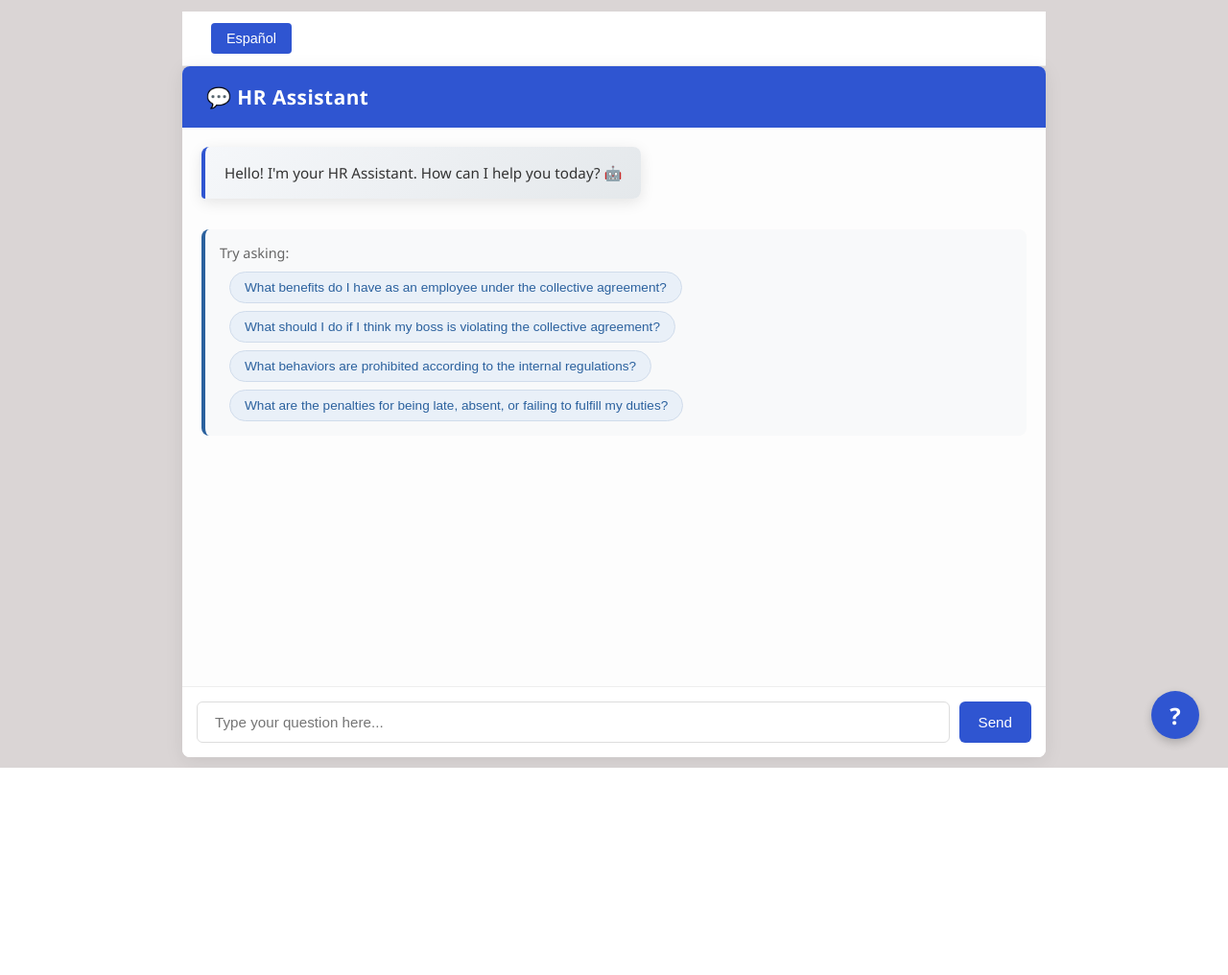
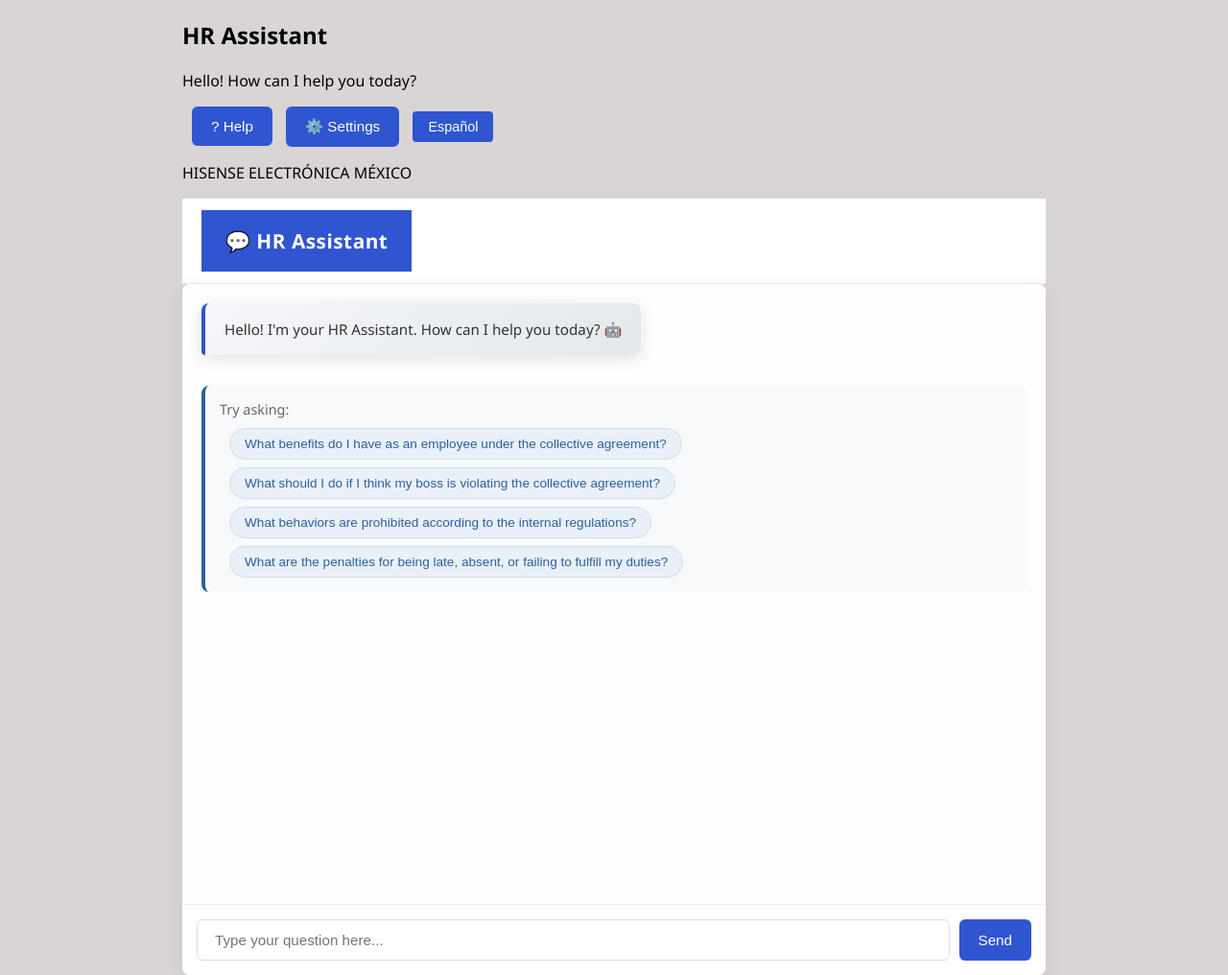
Before and after one commit to bmachado200/RH-Proyect-A.J, a Flask app: page / in a window 1280 px wide. Shown: the whole page at 96% size. Before the commit the page ends 800 px from the top, so only its background shows below. Run offline with Flask 3, Linux system fonts and the light colour scheme.

Commit message:
Update index.html

```diff
--- a/templates/index.html
+++ b/templates/index.html
@@ -38,13 +38,38 @@
     </div>
 
     <div id="appContainer">
+        <div class="sidebar">
+            <div class="sidebar-header">
+                <h2 id="sidebarTitle">HR Assistant</h2>
+                <p class="welcome-message" id="welcomeMessage">Hello! How can I help you today?</p>
+            </div>
+
+            <div class="sidebar-menu">
+                <button id="helpButton" class="sidebar-button">
+                    <span class="icon">?</span>
+                    <span id="helpButtonText">Help</span>
+                </button>
+                <button id="settingsButton" class="sidebar-button">
+                    <span class="icon">⚙️</span>
+                    <span id="settingsButtonText">Settings</span>
+                </button>
+                <button id="languageButton" class="sidebar-button language-switch">
+                    <span class="icon">🌐</span>
+                    <span id="languageButtonText">Switch to Español</span>
+                </button>
+            </div>
+
+            <div class="sidebar-footer">
+                <p id="sidebarFooter">HISENSE ELECTRÓNICA MÉXICO</p>
+            </div>
+        </div>
+
+        <div class="main-content">
             <div class="top-bar">
-            <!-- Removed document selector -->
-            <button id="languageButton">Español</button>
+                <h1 id="chatTitle">💬 HR Assistant</h1>
             </div>
 
             <div class="chat-container">
-            <h1 id="chatTitle">💬 HR Assistant</h1>
                 <div class="chat-box" id="chatBox">
                     <!-- Messages will appear here -->
                 </div>
@@ -53,10 +78,6 @@
                     <button id="sendButton">Send</button>
                 </div>
             </div>
-
-        <!-- Floating Help Button -->
-        <div id="floating-help-icon" class="floating-help">
-            <span>?</span>
         </div>
 
         <!-- Help Modal -->
```
Lines whose indentation alone changed are shown as unchanged.
